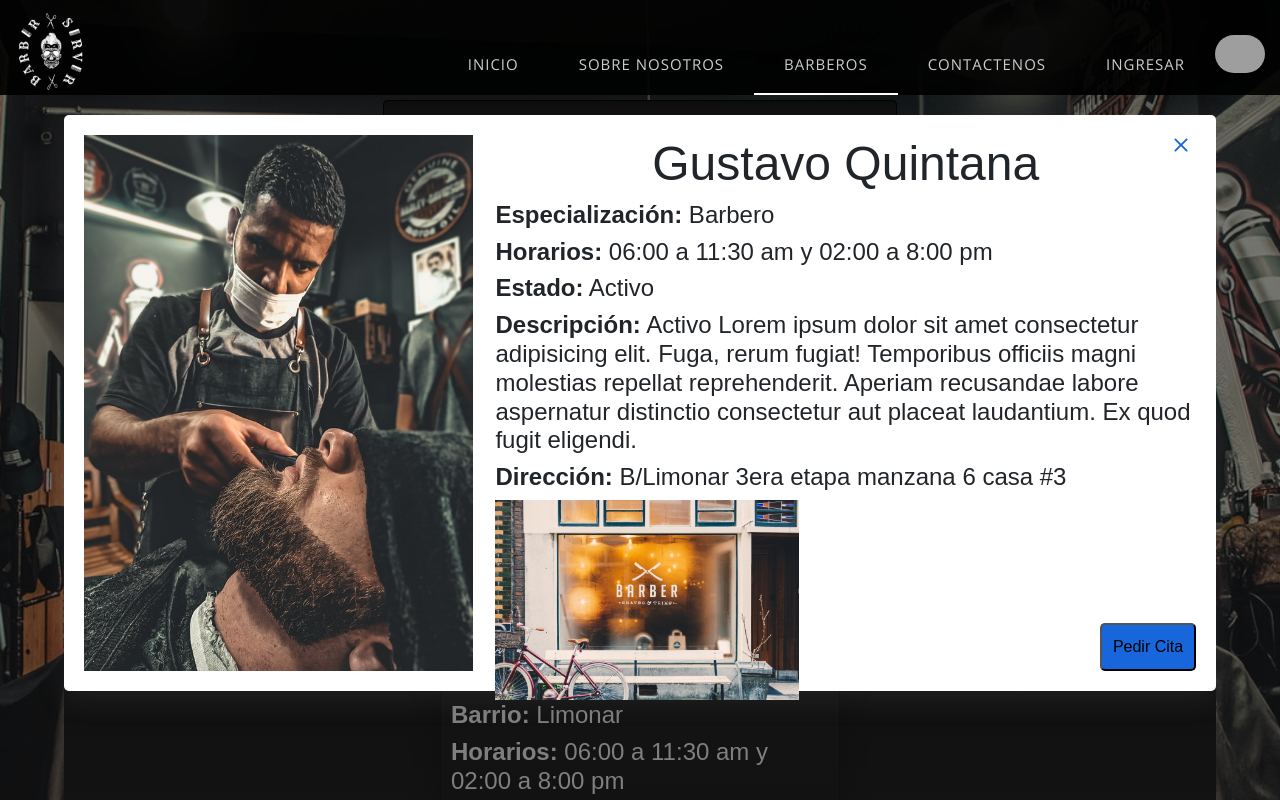
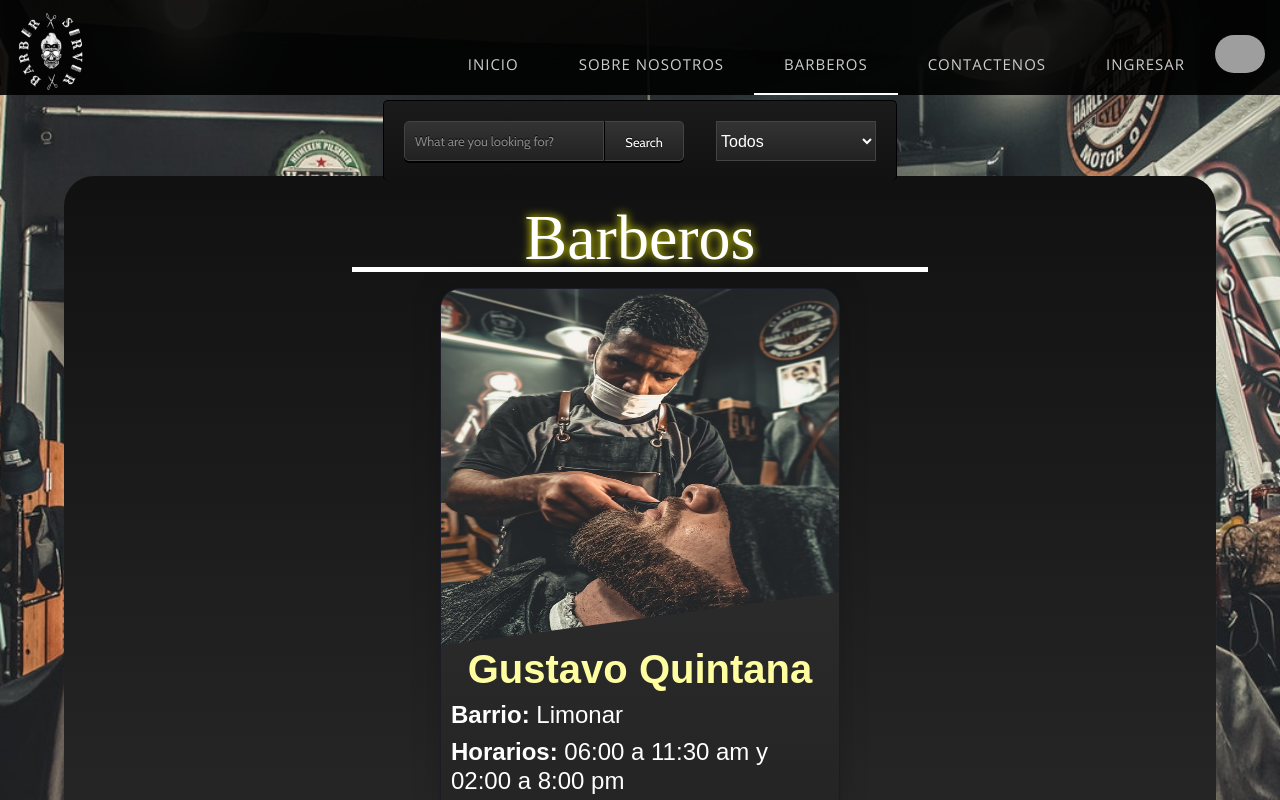
Before and after one commit to vector18xd/BarberServerReact, a React (Create React App) app: page /ConsultBarber in a window 1280 px wide. Shown: the top 800 px of the page. Built offline with nearby package versions, Linux system fonts and the light colour scheme; grey boxes are pictures that could not be loaded; a web font is replaced by a local one.

Commit message:
falseCard

```diff
--- a/src/components/IU/Cards.jsx
+++ b/src/components/IU/Cards.jsx
@@ -6,7 +6,7 @@ import { Modal } from './ModalPerfil'
 // import imgLocal from "../img/local.jpg"
 
 export const Cards = () => {
-  const [estadoModal, cambiarEstadoModal]= useState(true);
+  const [estadoModal, cambiarEstadoModal]= useState(false );
 
   return (
     <article className="cards card1">
--- a/src/components/IU/ModalPerfil.jsx
+++ b/src/components/IU/ModalPerfil.jsx
@@ -9,7 +9,7 @@ export const Modal = ({estado, cambiarEstado}) => {
         {estado &&
           <section className="fondo">
               <article className="contenedorModal">
-                  <section className="btn-cerrar" onClick={() => cambiarEstado(true)}>
+                  <section className="btn-cerrar" onClick={() => cambiarEstado(false)}>
                     <svg xmlns="http://www.w3.org/2000/svg" width="16" height="16" fill="currentColor" class="bi bi-x" viewBox="0 0 16 16">
                       <path d="M4.646 4.646a.5.5 0 0 1 .708 0L8 7.293l2.646-2.647a.5.5 0 0 1 .708.708L8.707 8l2.647 2.646a.5.5 0 0 1-.708.708L8 8.707l-2.646 2.647a.5.5 0 0 1-.708-.708L7.293 8 4.646 5.354a.5.5 0 0 1 0-.708z"/>
                     </svg>
```
